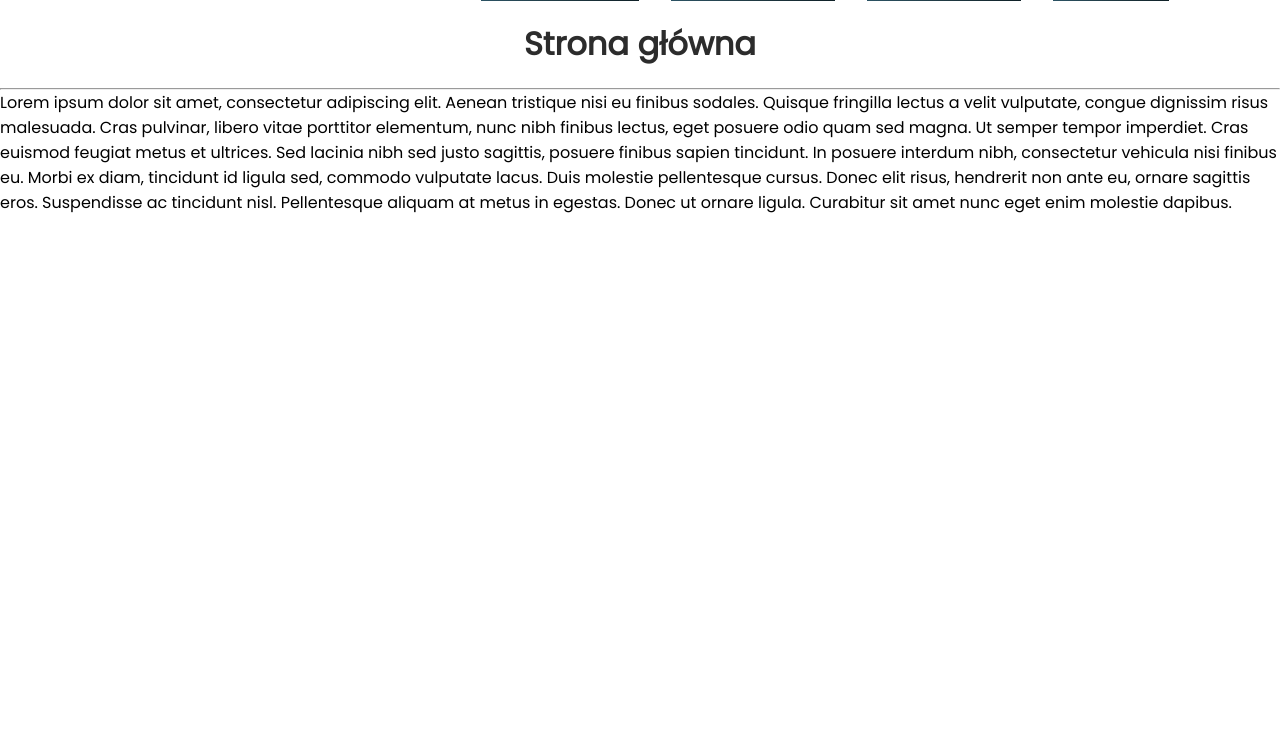
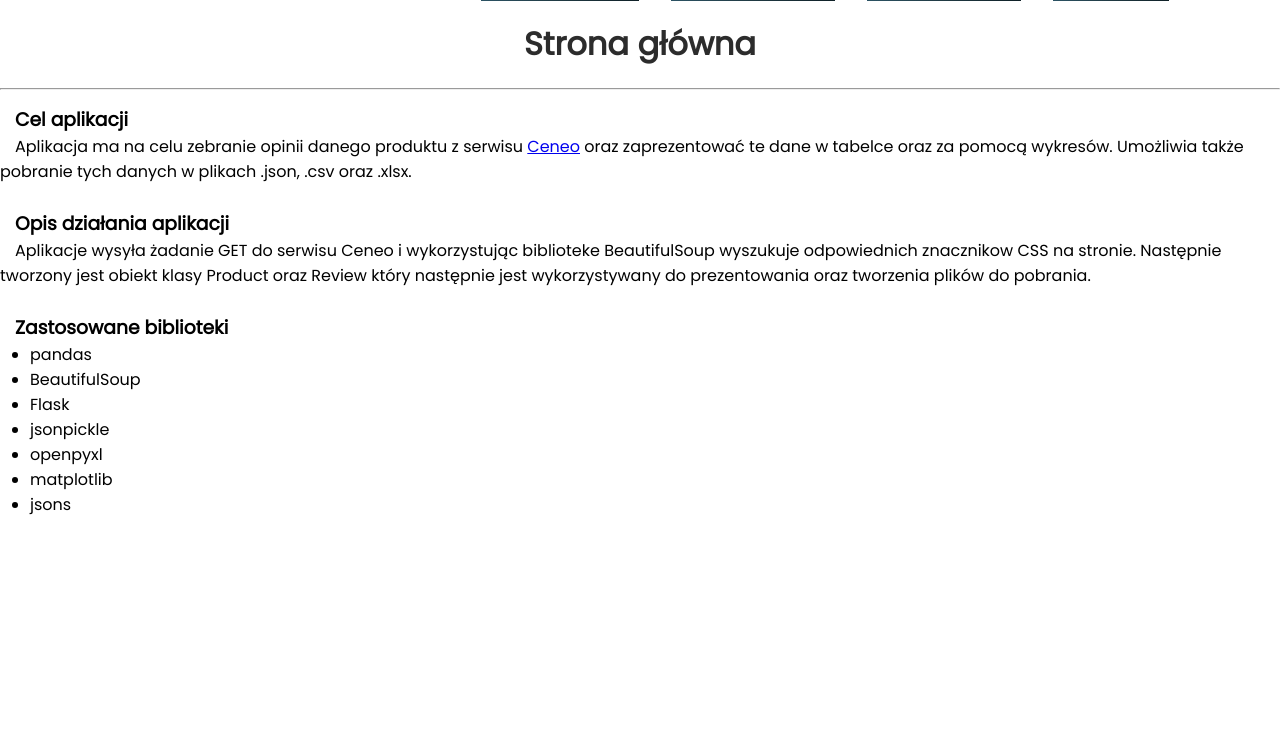
Before and after one commit to wezur/CeneoScraper2, a Flask app: page / in a window 1280 px wide. Shown: the part 50-800 px from the top of the page. Run offline with Flask 2, Linux system fonts and the light colour scheme; some libraries are stand-ins or nearby versions.

Commit message:
added support for download and graph page, caching json files, added generating csv/xlsx files support, created about/main page, added error handling for extracting, added sorting functionality

```diff
--- a/src/product.py
+++ b/src/product.py
@@ -1,7 +1,8 @@
 class Product:
-	def __init__(self, productHtml, link, reviews):
+	def __init__(self, productID, productHtml, link, reviews):
 		self.name = productHtml.select('h1.product-top__product-info__name')[0].text
 		self.image = productHtml.select('div.product-top__image-carousel__current > a > img[src]')[0]['src']
+		self.productID = productID
 		self.link = link
 		self.reviewsCount = len(reviews)
 		self.prosCount = 0
--- a/src/run.py
+++ b/src/run.py
@@ -1,5 +1,16 @@
-from flask import Flask, render_template
+import jsonpickle
+from flask import Flask, render_template, send_file
 from scraper import scrapProduct, scrapReviews
+import matplotlib.pyplot as plt
+import json
+import csv
+import os
+
+import base64
+from io import BytesIO
+import pandas as pd
+from matplotlib.figure import Figure
+from types import SimpleNamespace
 
 app = Flask(__name__)
 
@@ -13,12 +24,103 @@ def extract():
 
 @app.route('/product/list/')
 def productList():
-    reviews = [scrapReviews('113706425'), scrapReviews('104791205')]
-    products = [scrapProduct('113706425', reviews[0]), scrapProduct('104791205', reviews[1])]
-    return render_template('list.html', products=products)
+    file_list = os.listdir('./static/cache/products')
+    data = []
+    for file in file_list:
+        with open(f'./static/cache/products/{file}', 'r') as file_data:
+            data.append(json.load(file_data))
+    # reviews = [scrapReviews('113706425'), scrapReviews('104791205')]
+    # products = [scrapProduct('113706425', reviews[0]), scrapProduct('104791205', reviews[1])]
+    return render_template('list.html', products=data, title="Lista zapisanych produktów")
+
+@app.route('/product/<productId>/download/<type>/')
+def download(productId, type):
+    if type=='json':
+        return send_file(f'./static/cache/reviews/{productId}.json')
+    elif type=='csv':
+        with open(f'./static/cache/reviews/{productId}.json') as json_file:
+            df = pd.read_json(json_file)
+        df.to_csv(f'./static/cache/reviews/{productId}.csv', encoding='utf-8', index=False)
+        return send_file(f'./static/cache/reviews/{productId}.csv')
+    elif type=='xlsx':
+        with open(f'./static/cache/reviews/{productId}.json') as json_file:
+            df = pd.read_json(json_file)
+        df.to_excel(f'./static/cache/reviews/{productId}.xlsx', encoding='utf-8', index=False)
+        return send_file(f'./static/cache/reviews/{productId}.xlsx')
+
+@app.route('/product/<productId>/graphs/')
+def graphs(productId):
+# Pie chart, where the slices will be ordered and plotted counter-clockwise:
+    with open(f'./static/cache/reviews/{productId}.json', 'r') as file:
+        recommendationData = {
+            'Polecam': 0,
+            'Nie polecam': 0,
+            'Brak': 0
+        }
+        starCountData = {
+            '5': 0,
+            '4,5': 0,
+            '4': 0,
+            '3,5': 0,
+            '3': 0,
+            '2,5': 0,
+            '2': 0,
+            '1,5': 0,
+            '1': 0,
+            '0,5': 0
+        }
+        data = json.load(file)
+        for review in data:
+            if review['recommendation'] == 'Polecam':
+                recommendationData['Polecam'] += 1
+            elif review['recommendation'] == 'Nie polecam':
+                recommendationData['Nie polecam'] += 1
+            else:
+                recommendationData['Brak'] += 1
+            starCountData[review['starCount'].split('/')[0]] += 1
+
+    plt.switch_backend('Agg')
+    labels1 = recommendationData.keys()
+    sizes1 = recommendationData.values()
+    labels1 = [f'{l}, {s/len(data)*100:0.1f}%' for l, s in zip(labels1, sizes1)]
+    fig1, ax1 = plt.subplots()
+    ax1.pie(sizes1,
+            shadow=True, startangle=90)
+    fig1.legend(labels1, loc='lower left', bbox_to_anchor=(-0.1, 1.),
+           fontsize=8)
+    plt.title('Udział poszczególnych rekomendacji w ogólnej liczbie opinii')
+    buf1 = BytesIO()
+    fig1.savefig(buf1, format="png", bbox_inches='tight')
+
+    data1 = base64.b64encode(buf1.getbuffer()).decode("ascii")
+
+    labels2 = starCountData.keys()
+    sizes2 = starCountData.values()
+    fig2, ax2 = plt.subplots()
+    ax2.bar(labels2, sizes2)
+    plt.title('Liczba opinii z poszczególnymi liczbami gwiazdek')
+    buf2 = BytesIO()
+    fig2.savefig(buf2, format="png")
+
+    data2 = base64.b64encode(buf2.getbuffer()).decode("ascii")
+
+    return render_template('graphs.html', graph1=data1, graph2=data2, title='Wykresy')
 
 @app.route('/product/<productId>/')
 def product(productId):
-    reviews = scrapReviews(productId)
-    product = scrapProduct(productId, reviews)
-    return render_template('product.html', reviews=reviews, product=product, title=f'Opinie produktu - {product.name}')
+    try:
+        reviews = scrapReviews(productId)
+        with open(f'./static/cache/reviews/{productId}.json', 'w') as file:
+            jsonpickle.set_encoder_options('json', indent=2, ensure_ascii=False)
+            file.write(jsonpickle.encode(reviews))
+        product = scrapProduct(productId, reviews)
+        with open(f'./static/cache/products/{productId}.json', 'w') as file:
+            jsonpickle.set_encoder_options('json', indent=2, ensure_ascii=False)
+            file.write(jsonpickle.encode(product))
+        return render_template('product.html', reviews=reviews, product=product, title=f'Opinie produktu - {product.name}')
+    except Exception as e:
+        return render_template('extract.html', error=e, title="Ekstracja opinii")
+
+@app.route('/about/')
+def about():
+    return render_template('about.html', title="O autorze")
--- a/src/scraper.py
+++ b/src/scraper.py
@@ -24,5 +24,5 @@ def scrapReviews(productID):
 def scrapProduct(productID, reviews):
 	request = requests.get(f'https://www.ceneo.pl/{productID}')
 	soup = BeautifulSoup(request.text, 'html.parser')
-	product = Product(soup, f'https://www.ceneo.pl/{productID}', reviews)
+	product = Product(productID, soup, f'https://www.ceneo.pl/{productID}', reviews)
 	return product
--- a/src/static/styles/main.css
+++ b/src/static/styles/main.css
@@ -1,4 +1,7 @@
 @import url('https://fonts.googleapis.com/css2?family=Poppins&display=swap');
+
+@import url('//cdn.datatables.net/1.11.5/css/jquery.dataTables.min.css');
+
 
 *{
 	margin: 0;
--- a/src/templates/base.html
+++ b/src/templates/base.html
@@ -5,7 +5,9 @@
   <meta charset="utf-8">
 
   <link rel="stylesheet" href="/static/styles/main.css">
-
+  <script type="text/javascript" src="http://code.jquery.com/jquery-latest.min.js"></script>
+  <script type="text/javascript" src="//cdn.datatables.net/1.11.5/js/jquery.dataTables.min.js"></script>
+  <script src="//cdn.datatables.net/plug-ins/1.11.5/i18n/pl.json"></script>
 </head>
 
 <body>
--- a/src/templates/extract.html
+++ b/src/templates/extract.html
@@ -4,6 +4,9 @@
 <div class="extract">
 	<label>Wprowadź ID produktu, którego opinie chcesz wyekstraktować:</label><br><br>
 	<input type="text", id="productID">
-	<button type="button" onclick="window.location.href = `/product/${document.getElementById('productID').value}/`">Ekstracja</button>
+	<button class ='button' type="button" onclick="window.location.href = `/product/${document.getElementById('productID').value}/`">Ekstracja</button>
+	{% if error %}
+	<br><br><b>Nie znaleziono takiego produktu!</b>
+	{% endif %}
 </div>
 {% endblock %}
--- a/src/templates/index.html
+++ b/src/templates/index.html
@@ -1,5 +1,20 @@
 {% extends "base.html" %}
 
 {% block content %}
-Lorem ipsum dolor sit amet, consectetur adipiscing elit. Aenean tristique nisi eu finibus sodales. Quisque fringilla lectus a velit vulputate, congue dignissim risus malesuada. Cras pulvinar, libero vitae porttitor elementum, nunc nibh finibus lectus, eget posuere odio quam sed magna. Ut semper tempor imperdiet. Cras euismod feugiat metus et ultrices. Sed lacinia nibh sed justo sagittis, posuere finibus sapien tincidunt. In posuere interdum nibh, consectetur vehicula nisi finibus eu. Morbi ex diam, tincidunt id ligula sed, commodo vulputate lacus. Duis molestie pellentesque cursus. Donec elit risus, hendrerit non ante eu, ornare sagittis eros. Suspendisse ac tincidunt nisl. Pellentesque aliquam at metus in egestas. Donec ut ornare ligula. Curabitur sit amet nunc eget enim molestie dapibus.
+<h3 style="padding: 15px 0 0 15px">Cel aplikacji</h3>
+	<span style="padding-left: 15px">Aplikacja ma na celu zebranie opinii danego produktu z serwisu <a href="https://Ceneo.pl">Ceneo</a> oraz zaprezentować te dane w tabelce oraz za pomocą wykresów. Umożliwia także pobranie tych danych w plikach .json, .csv oraz .xlsx.</span><br><br>
+<h3 style="padding-left: 15px">Opis działania aplikacji</h3>
+	<span style="padding-left: 15px">Aplikacje wysyła żadanie GET do serwisu Ceneo i wykorzystując biblioteke BeautifulSoup wyszukuje odpowiednich znacznikow CSS na stronie. Następnie tworzony jest obiekt klasy Product oraz Review który następnie jest wykorzystywany do prezentowania oraz tworzenia plików do pobrania.</span><br><br>
+<h3 style="padding-left: 15px">Zastosowane biblioteki</h3>
+	<span>
+		<ul style="padding-left: 30px">
+			<li>pandas</li>
+			<li>BeautifulSoup</li>
+			<li>Flask</li>
+			<li>jsonpickle</li>
+			<li>openpyxl</li>
+			<li>matplotlib</li>
+			<li>jsons</li>
+		</ul>
+	</span>
 {% endblock %}
```
Also changed, not shown: other parts of src/static/styles/main.css (+33 -9 lines), src/templates/about.html (added, +8 -0 lines), src/templates/graphs.html (added, +17 -0 lines), src/templates/list.html (+13 -2 lines), src/templates/product.html (+31 -0 lines).
